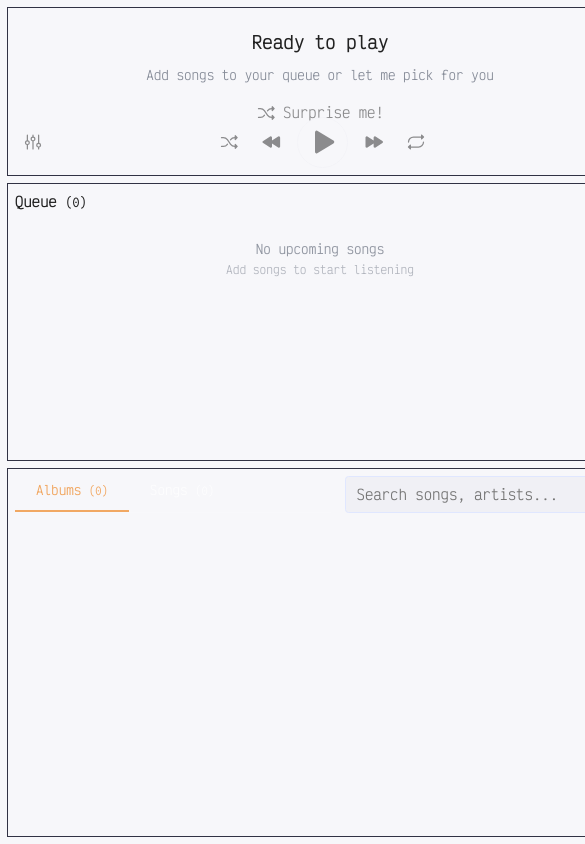
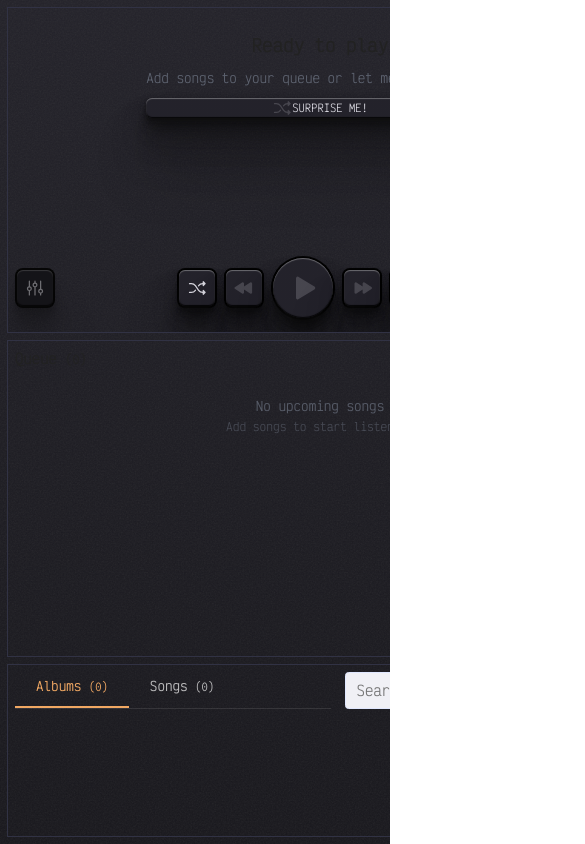
Before and after one commit to albrtogarcia/tuku, a React (Vite) app: page / in a window 390 px wide. Shown: the top 844 px of the page, 585 px wide, since content can reach past the window. Built offline with nearby package versions, Linux system fonts and the light colour scheme.

Commit message:
HiFi controls style

```diff
--- a/src/renderer/components/Controls/Controls.tsx
+++ b/src/renderer/components/Controls/Controls.tsx
@@ -23,6 +23,8 @@ const Controls = ({ audio, onOpenSettings }: ControlsProps) => {
 		if (element) {
 			const handleVolumeWheel = (e: WheelEvent) => {
 				e.preventDefault()
+				// Debug log to verify the wheel event is attached and firing
+				console.log('volume knob wheel', { deltaY: e.deltaY })
 				const delta = e.deltaY < 0 ? 0.05 : -0.05
 				setVolume((v) => Math.max(0, Math.min(1, v + delta)))
 			}
@@ -53,20 +55,27 @@ const Controls = ({ audio, onOpenSettings }: ControlsProps) => {
 	return (
 		<div className="controls">
 			<div className="controls__settings">
+				<div className="btn-holder">
 					<button className="btn" onClick={onOpenSettings} title="Settings">
 						<SlidersIcon size={20} />
 					</button>
 				</div>
+			</div>
 
 			<div className="controls__playback">
+				<div className="btn-holder">
 					<button className={`btn btn--secondary${shuffle ? ' active' : ''}`} onClick={() => setShuffle(!shuffle)} title="Shuffle queue">
 						<ShuffleIcon size={20} weight="fill" />
 					</button>
+				</div>
 
+				<div className="btn-holder">
 					<button className="btn" onClick={playPrev} title="Previous song" disabled={currentIndex <= 0}>
 						<RewindIcon size={20} weight="fill" />
 					</button>
+				</div>
 
+				<div className="btn-holder btn-holder--big">
 					{isPlaying && currentIndex !== -1 ? (
 						<button className="btn btn--lg active" onClick={handlePause} title="Pause">
 							<PauseIcon size={28} weight="fill" />
@@ -85,20 +94,34 @@ const Controls = ({ audio, onOpenSettings }: ControlsProps) => {
 							<PlayIcon size={28} weight="fill" />
 						</button>
 					)}
+				</div>
 
+				<div className="btn-holder">
 					<button className="btn" onClick={playNext} title="Next song" disabled={currentIndex === -1 || currentIndex >= queue.length - 1}>
 						<FastForwardIcon size={20} weight="fill" />
 					</button>
+				</div>
 
+				<div className="btn-holder">
 					<button className={`btn btn--secondary${repeat ? ' active' : ''}`} onClick={() => setRepeat(!repeat)} title="Repeat queue">
 						<RepeatIcon size={20} weight="fill" />
 					</button>
 				</div>
+			</div>
 
 			<div className="controls__volume">
-				<div className="volume-knob" ref={volumeWheelRef} title={`Volume: ${Math.round(volume * 100)}%`}>
+				<div className="knob-container" title={`Volume: ${Math.round(volume * 100)}%`}>
+					<div className="knob-outer" ref={volumeWheelRef}>
+						<div className="knob-inner-shadow"></div>
+						<div className="knob-inner volume-knob">
+							<div className="knob-indicator volume-knob__indicator" style={{ transform: `rotate(${rotationAngle}deg)` }}></div>
+						</div>
+					</div>
+				</div>
+
+				{/* <div className="volume-knob" ref={volumeWheelRef} title={`Volume: ${Math.round(volume * 100)}%`}>
 					<div className="volume-knob__indicator" style={{ transform: `rotate(${rotationAngle}deg)` }} />
-				</div>
+				</div> */}
 			</div>
 		</div>
 	)
--- a/src/renderer/components/Controls/_controls.scss
+++ b/src/renderer/components/Controls/_controls.scss
@@ -28,7 +28,6 @@
 		gap: 0.5rem;
 
 		.btn--lg {
-			border: 1px solid var(--bgPrimary);
 			border-radius: 50%;
 		}
 	}
@@ -40,28 +39,96 @@
 	}
 }
 
-.volume-knob {
-	width: 32px;
-	height: 32px;
-	border-radius: 50%;
-	border: 2px solid var(--bgPrimary);
+// .volume-knob {
+// 	width: 32px;
+// 	height: 32px;
+// 	border-radius: 50%;
+// 	border: 2px solid var(--bgPrimary);
+// 	position: relative;
+// 	cursor: pointer;
+// 	transition: border-color 0.2s ease;
+
+// 	&:hover {
+// 		border-color: var(--accent);
+// 	}
+
+// 	&__indicator {
+// 		position: absolute;
+// 		top: -2px;
+// 		left: 50%;
+// 		width: 2px;
+// 		height: 12px;
+// 		background: var(--accent);
+// 		transform-origin: center 14px;
+// 		transition: transform 0.1s ease;
+// 		margin-left: -1px;
+// 	}
+// }
+
+.knob-container {
+	display: flex;
+	flex-direction: column;
+	grid-row: span 2;
+	gap: 10px;
+	align-items: center;
+	justify-content: center;
 	position: relative;
-	cursor: pointer;
-	transition: border-color 0.2s ease;
-
-	&:hover {
-		border-color: var(--accent);
+	width: 75px;
+	height: 75px;
 }
 
-	&__indicator {
+.knob-outer {
+	position: relative;
+	display: flex;
+	align-items: center;
+	justify-content: center;
+	width: 100%;
+	max-width: 60px;
+	aspect-ratio: 1;
+	cursor: ns-resize;
+	background: var(--knob-background);
+	border-radius: 50%;
+	box-shadow: var(--knob-shadow);
+}
+
+.knob-inner-shadow {
+	position: absolute;
+	inset: 0;
+	width: 30px;
+	aspect-ratio: 1;
+	border-radius: 50%;
+	box-shadow: var(--knob-inner-shadow);
+	translate: 50% 50%;
+}
+
+.knob-inner {
+	position: relative;
+	width: 30px;
+	aspect-ratio: 1;
+	background: var(--knob-inner-background);
+	border-radius: 50%;
+}
+
+.knob-indicator {
+	// --radius: 10px;
+	// --dot: 4px;
+	// position: absolute;
+	// top: calc(50% - var(--dot) / 2);
+	// left: calc(50% - var(--dot) / 2);
+	// width: var(--dot);
+	// height: var(--dot);
+	// background: var(--knob-indicator-background);
+	// border-radius: 50%;
+	// transform-origin: center;
+	// translate: calc(sin(var(--angle) * -1) * var(--radius)) calc(cos(var(--angle)) * var(--radius));
+
 	position: absolute;
 	top: -2px;
 	left: 50%;
 	width: 2px;
 	height: 12px;
 	background: var(--accent);
-		transform-origin: center 14px;
+	transform-origin: center 16px;
 	transition: transform 0.1s ease;
 	margin-left: -1px;
 }
-}
--- a/src/renderer/components/Queue/Queue.tsx
+++ b/src/renderer/components/Queue/Queue.tsx
@@ -34,9 +34,11 @@ function SortableQueueItem({ song, index, isPlaying, isPlayed, onRemove, onDoubl
 				<span>{song.title}</span>
 				<small>({song.artist})</small>
 			</div>
+			<div className="btn-holder">
 				<button className="btn" onClick={() => onRemove(index)} title="Remove from queue">
 					<X size={16} weight="bold" />
 				</button>
+			</div>
 		</li>
 	)
 }
@@ -117,9 +119,11 @@ const Queue = ({ audio }: QueueProps) => {
 					Queue <small>({Math.max(queue.length - (currentIndex + 1), 0)})</small>
 				</h2>
 				{queue.length != 0 && (
+					<div className="btn-holder">
 						<button className="btn" onClick={clearQueue} title="Clear queue">
 							<TrashIcon size={16} weight="fill" />
 						</button>
+					</div>
 				)}
 			</header>
 			<DndContext sensors={sensors} collisionDetection={closestCenter} onDragEnd={handleDragEnd}>
--- a/src/renderer/styles/abstracts/_variables.scss
+++ b/src/renderer/styles/abstracts/_variables.scss
@@ -1,4 +1,80 @@
 :root {
+	--spacing-01: .125rem;
+	--spacing-02: .25rem;
+	--spacing-03: .5rem;
+	--spacing-04: .75rem;
+	--spacing-05: 1rem;
+	--spacing-06: 1.5rem;
+	--spacing-07: 2rem;
+	--spacing-08: 2.5rem;
+	--spacing-09: 3rem;
+	--spacing-10: 4rem;
+	--spacing-11: 5rem;
+	--spacing-12: 6rem;
+	--spacing-13: 10rem;
+	--gap: var(--spacing-06);
+	--base-gap: 20px;
+	--button-padding: .4em .8em;
+	--box-padding: 1rem;
+	--space-after: 2rem;
+	--max-viewport: 65rem;
+	--font-brand: "Orbitron Variable", system-ui, sans-serif;
+	--letter-spacing: .3px;
+	--small: .833rem;
+	--x-small: min(.75rem, 12px);
+	--radius: 12px;
+	--radius-sm: 2px;
+	--border-color: hsl(0deg 0% 50% / 45%);
+	--white: #fff;
+	--black: #060606;
+	--text-muted: #cbcbcb;
+	--dimmed: #333;
+	--success: oklch(100% .4 150deg);
+	--error: oklch(100% .4 21deg);
+	--warning: rgb(255 165 0);
+
+
+	--active-button-text-color: color-mix(in oklch, var(--base-color) 25%, var(--element));
+	--active-button-text-shadow: 0 0 .5px color-mix(in oklch, var(--base-color) 55%, var(--element));
+	--bg: linear-gradient(to bottom in oklab, hsl(248deg 11% 25%), hsl(248deg 11% 1%));
+	--border: hsl(248deg 11% 35%);
+	--button-active-shadow: 0 1px 1px rgb(255 255 255 / 32.8%);
+	--button-active: linear-gradient(to bottom, hsl(30deg 2% 25%), hsl(0deg 0% 25%));
+	--button-background-color-active: hsl(248deg 11% 78%);
+	--button-background-color: hsl(248deg 11% 80%);
+	--button-background: linear-gradient(to bottom, hsl(248deg 11% 15%), hsl(248deg 11% 15%));
+	--button-container: var(--black);
+	--button-dark-shadow-color: hsl(248deg 11% 5%);
+	--button-light-shadow-color: hsl(248deg 11% 95%);
+	--button-rim: linear-gradient(to bottom, var(--black), var(--white));
+	--button-shadow: inset 0 1px 1px rgb(255 255 255 / 32.8%), inset 0 -1px 1px rgb(0 0 0 / 83.3%), var(--shadow-elevation-high);
+	--element-dim: hsl(248deg 11% 70% / 60%);
+	--element: hsl(248deg 11% 85%);
+	--icon-element: linear-gradient(to bottom, hsl(0deg 0% 5%), #e3e0dc, hsl(0deg 0% 5%));
+	--icon-gradient-center: hsl(0deg 0% 59%);
+	--icon-gradient-top: hsl(260deg 5% 89%);
+	--inverse-button-background: linear-gradient(to bottom, hsl(0deg 0% 85%), hsl(248deg 11% 75%));
+	--inverse-element: var(--white);
+	--knob-background: linear-gradient(hsl(248deg 11% 20%), hsl(248deg 11% 12%));
+	--knob-indicator-background: var(--white);
+	--knob-inner-background: linear-gradient(hsl(248deg 11% 20%), hsl(248deg 11% 16%));
+	--knob-inner-shadow: 0 -1px 0 1px hsl(248deg 11% 35%), 0 2px 2px hsl(0deg 0% 0% / 35%), var(--shadow-elevation-high);
+	--knob-shadow: 0 -1px 0 1px hsl(248deg 11% 33%), 0 2px 2px hsl(0deg 0% 0% / 35%);
+	--manual-bg: hsl(247deg 12.4% 1.43%);
+	--manual-border: hsl(247deg 4.55% 18.6%);
+	--manual-element: hsl(246deg 4.43% 87.4%);
+	--manual-paper: hsl(247deg 5.2% 7.15%);
+	--paper: hsl(248deg 03% 15%);
+	--shadow-color: 0 2% 5%;
+	--shadow-elevation-high: 0px .5px .6px hsl(var(--shadow-color) / 34%), 0px 2.9px 3.3px -.4px hsl(var(--shadow-color) / 34%), 0px 5.5px 6.2px -.7px hsl(var(--shadow-color) / 34%), -.1px 9px 10.1px -1.1px hsl(var(--shadow-color) / 34%), -.1px 14.4px 16.2px -1.4px hsl(var(--shadow-color) / 34%), -.2px 22.5px 25.3px -1.8px hsl(var(--shadow-color) / 34%), -.2px 34.2px 38.5px -2.1px hsl(var(--shadow-color) / 34%), -.4px 50.4px 56.7px -2.5px hsl(var(--shadow-color) / 34%);
+	--shadow-md: .3px .5px .7px var(--shadow-color), .8px 1.6px 2px -.8px var(--shadow-color), 2.1px 4.1px 5.2px -1.7px var(--shadow-color), 5px 10px 12.6px -2.5px var(--shadow-color);
+	--shadow-sm: .3px .5px .7px var(--shadow-color), .4px .8px 1px -1.2px var(--shadow-color), 1px 2px 2.5px -2.5px var(--shadow-color);
+	--slider-border-color: rgb(83 83 83);
+	--slider-shadow-color: 40deg 2% 44%;
+	--slider-shadow: #00000068;
+	--synth-body: linear-gradient(to bottom in oklab, hsl(248deg 11% 15%), hsl(248deg 11% 10%));
+
+	// legacy
 	--primary: #ada9ff;
 	--primaryDark: #8a85c3;
 	--accent: #f1a863;
--- a/src/renderer/styles/base/_base.scss
+++ b/src/renderer/styles/base/_base.scss
@@ -6,7 +6,10 @@ html {
 
 body {
 	font-family: $font-base;
-	background: var(--bg);
 	color: var(--textColor);
 	line-height: 1.5;
+
+	container: synth / inline-size;
+	background-image: url("../../images/noise.svg"), var(--synth-body);
+	background-size: 200px 200px, auto;
 }
--- a/src/renderer/styles/components/_buttons.scss
+++ b/src/renderer/styles/components/_buttons.scss
@@ -1,39 +1,77 @@
 @use '../abstracts' as *;
 
-.btn {
-	background: transparent;
-	color: var(--textColor);
-	border-width: 1px;
-	border-style: solid;
-	border-color: transparent;
-	padding: 0.5rem;
-	font-size: 1rem;
-	transition: all 0.2s ease-in-out;
-	display: inline-flex;
+.btn-holder {
+	display: flex;
 	align-items: center;
 	justify-content: center;
-	line-height: 1;
-	gap: 0.5rem;
+	min-width: 40px;
+	height: 40px;
+	background-color: var(--button-container);
+	border: 2px solid transparent;
+	border-radius: 1px;
+	box-shadow: none;
+	border-radius: 8px;
+
+	&--big {
+		height: 64px;
+		width: 64px;
+		border-radius: 50%;
+	}
+}
+
+.btn {
+	// background: transparent;
+	// color: var(--textColor);
+	// border-width: 1px;
+	// border-style: solid;
+	// border-color: transparent;
+	// padding: 0.5rem;
+	// font-size: 1rem;
+	// transition: all 0.2s ease-in-out;
+	// display: inline-flex;
+	// align-items: center;
+	// justify-content: center;
+	// line-height: 1;
+	// gap: 0.5rem;
+
+	padding: 0;
+	font-family: inherit;
+	cursor: pointer;
+	background: none;
+	background-image: none;
+	border: none;
+	position: relative;
+	display: flex;
+	align-items: center;
+	justify-content: center;
+	width: 100%;
+	height: 100%;
+	font-size: var(--x-small);
+	color: var(--element);
+	text-transform: uppercase;
+	background-image: var(--button-background);
+	border-radius: 6px;
+	box-shadow: var(--button-shadow);
 
 	&:hover {
 		color: var(--accent);
 	}
 
 	&:disabled {
-		opacity: 0.5;
 		cursor: not-allowed;
 
-		&:hover {
-			color: var(--accent);
+		svg {
+			opacity: 0.2;
 		}
 	}
 
 	&.active {
 		color: var(--accent);
-	}
 
-	&--secondary {
-		opacity: 0.5;
+		box-shadow: inset 0 1px 5px #000000e2;
+		filter: brightness(.9);
+		translate: 0 .5px;
+
 	}
 
 	&--lg {
--- a/src/renderer/styles/templates/_home.scss
+++ b/src/renderer/styles/templates/_home.scss
@@ -1,8 +1,12 @@
 @use '../abstracts' as *;
 
-$player: 20dvh;
-$queue: 33dvh;
-$library: calc(47dvh - 2rem);
+// $player: 20dvh;
+// $queue: 33dvh;
+// $library: calc(47dvh - 2rem);
+
+$player: 220px;
+$queue: clamp(128px, 25vh, 300px);
+$library: calc(100% - 2rem);
 
 .container {
 	min-width: 640px;
@@ -11,6 +15,7 @@ $library: calc(47dvh - 2rem);
 	display: flex;
 	flex-direction: column;
 	gap: 0.5rem;
+	height: 100dvh;
 
 	&>* {
 		border: 1px solid #313244;
@@ -19,17 +24,19 @@ $library: calc(47dvh - 2rem);
 	}
 
 	&__player {
-		height: $player;
 		overflow-y: auto;
+		min-height: $player;
+		flex: 1 0 $player;
 	}
 
 	&__queue {
-		height: $queue;
 		overflow-y: auto;
+		min-height: $queue;
+		flex: 1 0 $queue;
 	}
 
 	&__library {
-		height: $library;
+		flex-grow: 1;
 		overflow-y: auto;
 	}
 }
```
Also changed, not shown: src/renderer/images/noise.svg (added). Lines whose indentation alone changed are shown as unchanged.
